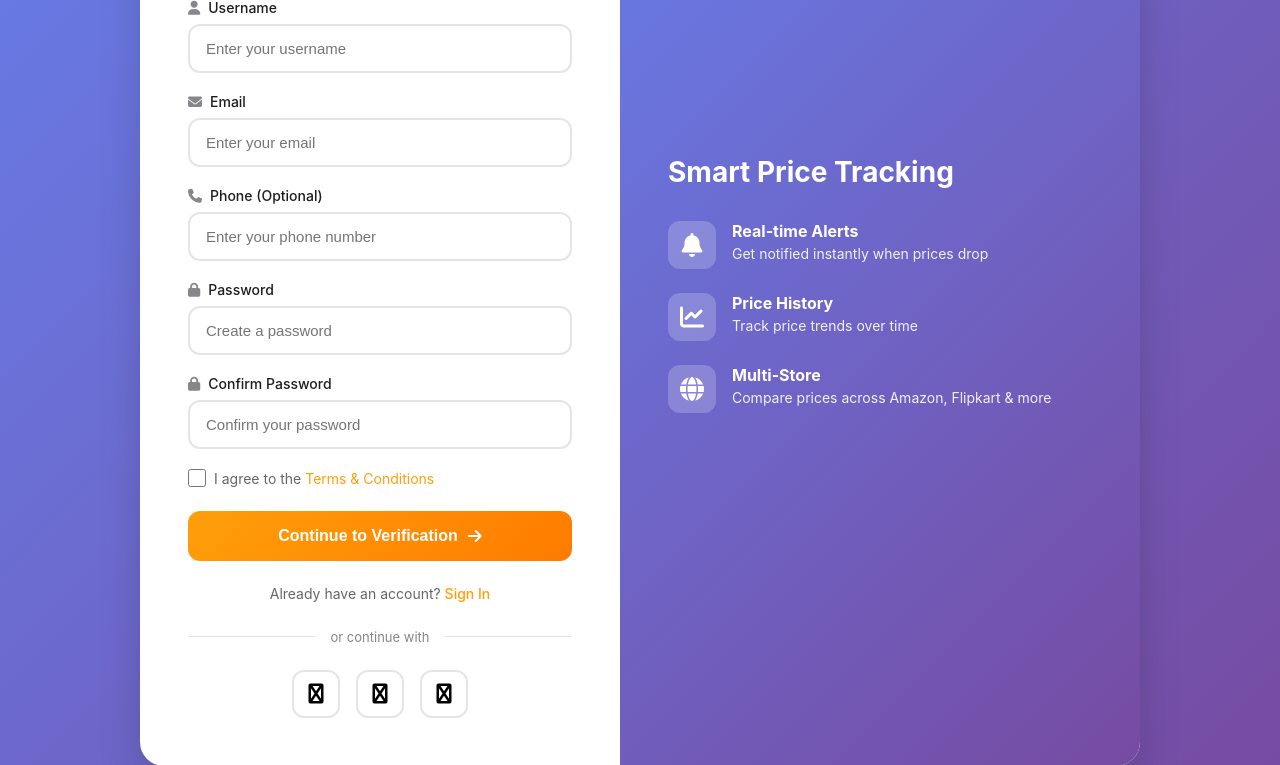
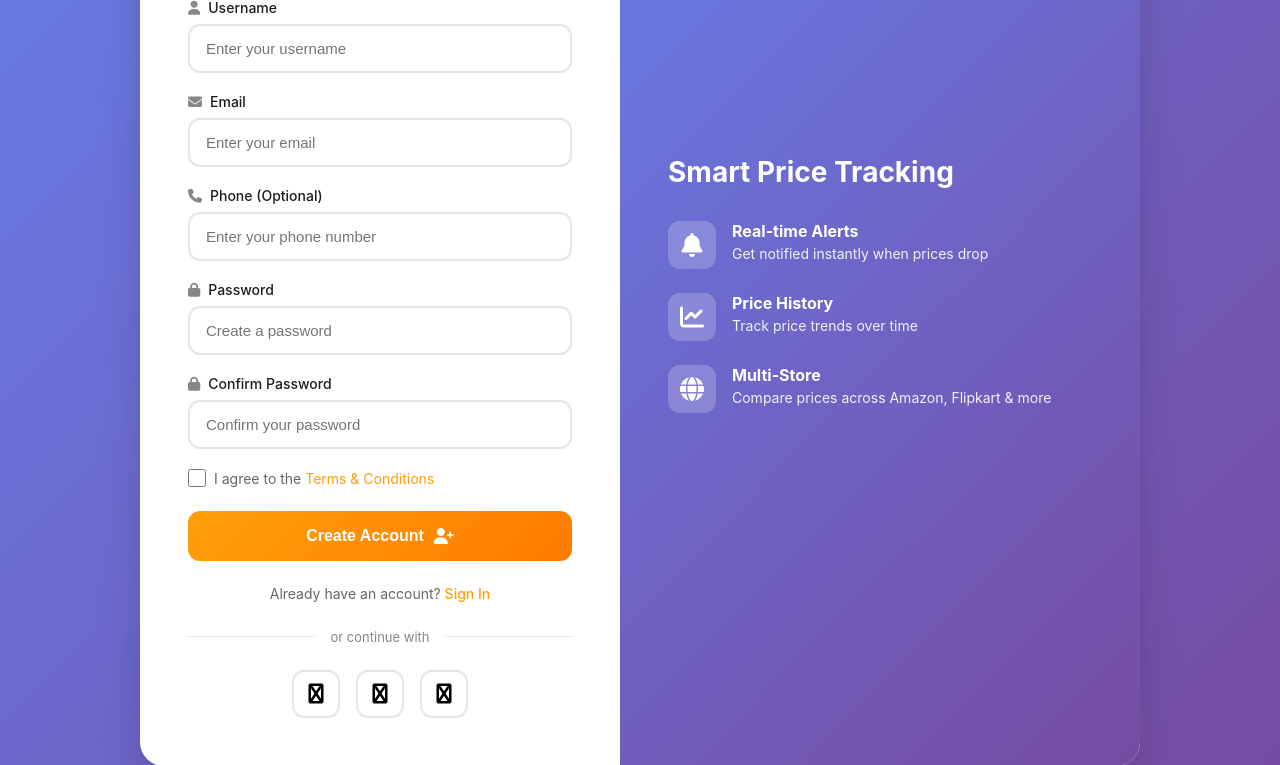
Before and after one commit to LAKKIREDDY-2001/price-alerter, a Flask app: page /signup in a window 1280 px wide. Shown: the part 218-983 px from the top of the page. Run offline with Flask 3, Linux system fonts and the light colour scheme.

Commit message:
Update signup.html

```diff
--- a/templates/signup.html
+++ b/templates/signup.html
@@ -3,15 +3,15 @@
 <head>
     <script async src="https://pagead2.googlesyndication.com/pagead/js/adsbygoogle.js?client=ca-pub-1181608933401999"
      crossorigin="anonymous"></script>
-    <!-- Google tag (gtag.js) -->
+
 <script async src="https://www.googletagmanager.com/gtag/js?id=G-HHW2BCQNZ1"></script>
 <script>
   window.dataLayer = window.dataLayer || [];
   function gtag(){dataLayer.push(arguments);}
   gtag('js', new Date());
-
   gtag('config', 'G-HHW2BCQNZ1');
 </script>
+
     <meta charset="UTF-8">
     <meta name="viewport" content="width=device-width, initial-scale=1.0">
     <title>Sign Up - AI Price Alert</title>
@@ -21,6 +21,7 @@
 <body>
 <div class="auth-container">
 <div class="auth-card">
+
 <div class="auth-header">
     <div class="logo">
         <i class="fa fa-bell"></i>
@@ -30,7 +31,6 @@
     <p>Start tracking prices and save money</p>
 </div>
 
-            <!-- Step 1: Basic Info -->
 <form id="signup-form" class="auth-form">
     <div class="form-group">
         <label for="username"><i class="fa fa-user"></i> Username</label>
@@ -65,84 +65,12 @@
     </div>
 
     <button type="submit" class="auth-btn">
-                    <span>Continue to Verification</span>
-                    <i class="fa fa-arrow-right"></i>
+        <span>Create Account</span>
+        <i class="fa fa-user-plus"></i>
     </button>
 
     <div id="error-message" class="error-message" style="display: none;"></div>
 </form>
-
-            <!-- Step 2: OTP Verification -->
-            <div id="verification-section" class="verification-section" style="display: none;">
-                <h2><i class="fa fa-shield"></i> Verify Your Account</h2>
-                <p class="verification-info">Enter the OTP sent to your email and phone to complete registration</p>
-
-                <div class="verification-methods">
-                    <!-- Email OTP -->
-                    <div class="verification-method" id="email-verification">
-                        <div class="method-header">
-                            <i class="fa fa-envelope"></i>
-                            <span>Email Verification</span>
-                            <span class="verification-status" id="email-status">Pending</span>
-                        </div>
-                        <div class="method-content">
-                            <p id="email-address">Send OTP to: <span class="target"></span></p>
-                            <div class="otp-input-group">
-                                <input type="text" id="email-otp" placeholder="Enter 6-digit OTP" maxlength="6">
-                                <button type="button" class="otp-btn" id="send-email-otp">
-                                    <i class="fa fa-paper-plane"></i> Send OTP
-                                </button>
-                            </div>
-                            <button type="button" class="verify-btn" id="verify-email-otp">
-                                <i class="fa fa-check"></i> Verify Email
-                            </button>
-                        </div>
-                    </div>
-
-                    <!-- Phone OTP -->
-                    <div class="verification-method" id="phone-verification" style="display: none;">
-                        <div class="method-header">
-                            <i class="fa fa-phone"></i>
-                            <span>Phone Verification</span>
-                            <span class="verification-status" id="phone-status">Pending</span>
-                        </div>
-                        <div class="method-content">
-                            <p id="phone-number">Send OTP to: <span class="target"></span></p>
-                            <div class="otp-input-group">
-                                <input type="text" id="phone-otp" placeholder="Enter 6-digit OTP" maxlength="6">
-                                <button type="button" class="otp-btn" id="send-phone-otp">
-                                    <i class="fa fa-paper-plane"></i> Send OTP
-                                </button>
-                            </div>
-                            <button type="button" class="verify-btn" id="verify-phone-otp">
-                                <i class="fa fa-check"></i> Verify Phone
-                            </button>
-                        </div>
-                    </div>
-                </div>
-
-                <div class="verification-progress">
-                    <div class="progress-step active" id="step-1">
-                        <span class="step-number">1</span>
-                        <span class="step-label">Account Info</span>
-                    </div>
-                    <div class="progress-line"></div>
-                    <div class="progress-step" id="step-2">
-                        <span class="step-number">2</span>
-                        <span class="step-label">Verify</span>
-                    </div>
-                    <div class="progress-line"></div>
-                    <div class="progress-step" id="step-3">
-                        <span class="step-number">3</span>
-                        <span class="step-label">Complete</span>
-                    </div>
-                </div>
-
-                <button type="button" class="auth-btn" id="complete-signup" disabled>
-                    <span>Complete Registration</span>
-                    <i class="fa fa-check"></i>
-                </button>
-            </div>
 
 <div class="auth-footer">
     <p>Already have an account? <a href="/login">Sign In</a></p>
@@ -153,21 +81,17 @@
 </div>
 
 <div class="social-login">
-                <button class="social-btn google">
-                    <i class="fa fa-google"></i>
-                </button>
-                <button class="social-btn apple">
-                    <i class="fa fa-apple"></i>
-                </button>
-                <button class="social-btn facebook">
-                    <i class="fa fa-facebook"></i>
-                </button>
+    <button class="social-btn google"><i class="fa fa-google"></i></button>
+    <button class="social-btn apple"><i class="fa fa-apple"></i></button>
+    <button class="social-btn facebook"><i class="fa fa-facebook"></i></button>
 </div>
+
 </div>
 
 <div class="auth-features">
     <h2>Smart Price Tracking</h2>
     <div class="features-list">
+
         <div class="feature">
             <i class="fa fa-bell"></i>
             <div>
@@ -175,6 +99,7 @@
                 <p>Get notified instantly when prices drop</p>
             </div>
         </div>
+
         <div class="feature">
             <i class="fa fa-chart-line"></i>
             <div>
@@ -182,6 +107,7 @@
                 <p>Track price trends over time</p>
             </div>
         </div>
+
         <div class="feature">
             <i class="fa fa-globe"></i>
             <div>
@@ -189,8 +115,10 @@
                 <p>Compare prices across Amazon, Flipkart & more</p>
             </div>
         </div>
+
     </div>
 </div>
+
 </div>
 
 <script src="/static/auth.js"></script>
```
Lines whose indentation alone changed are shown as unchanged.
